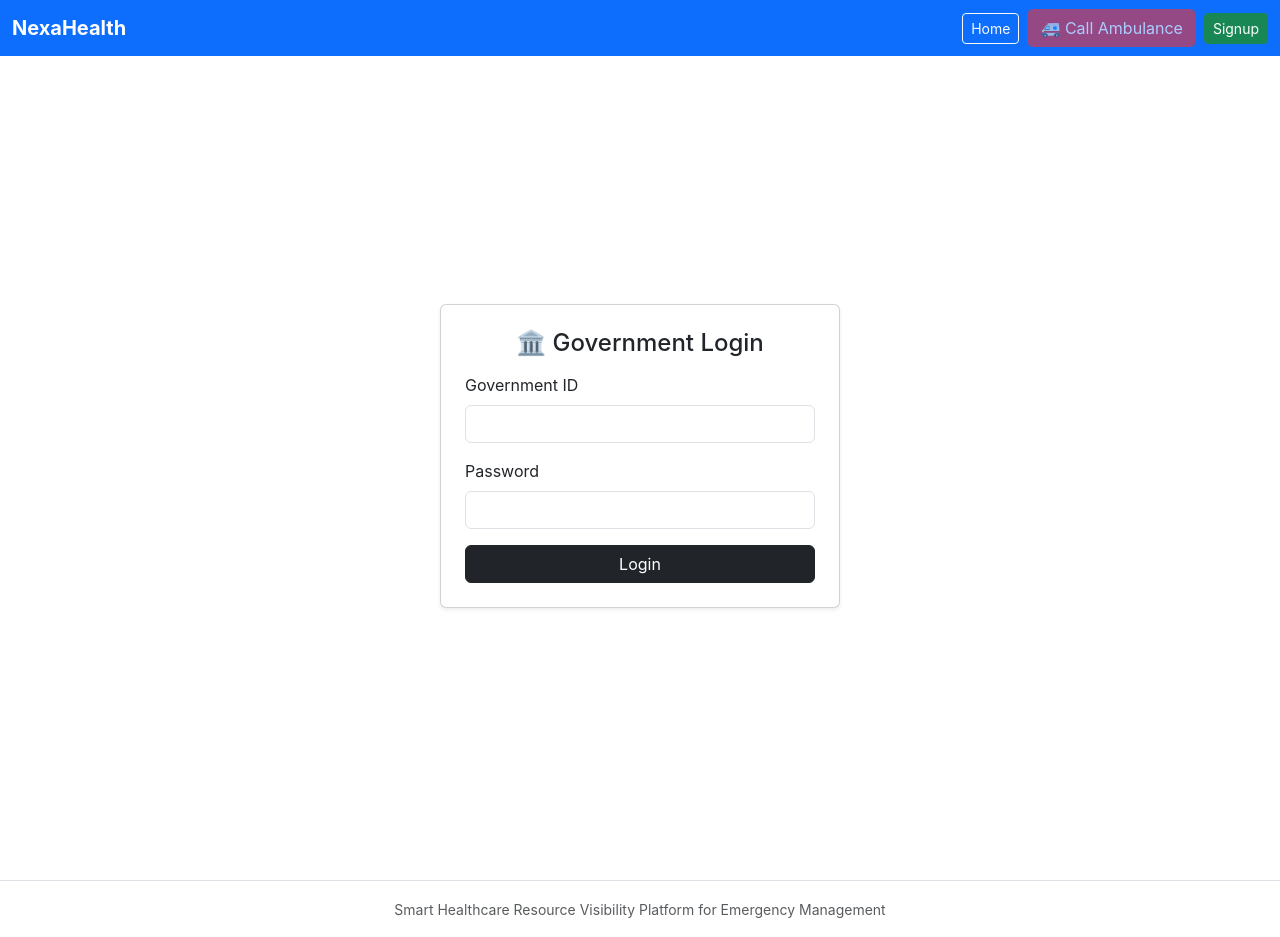
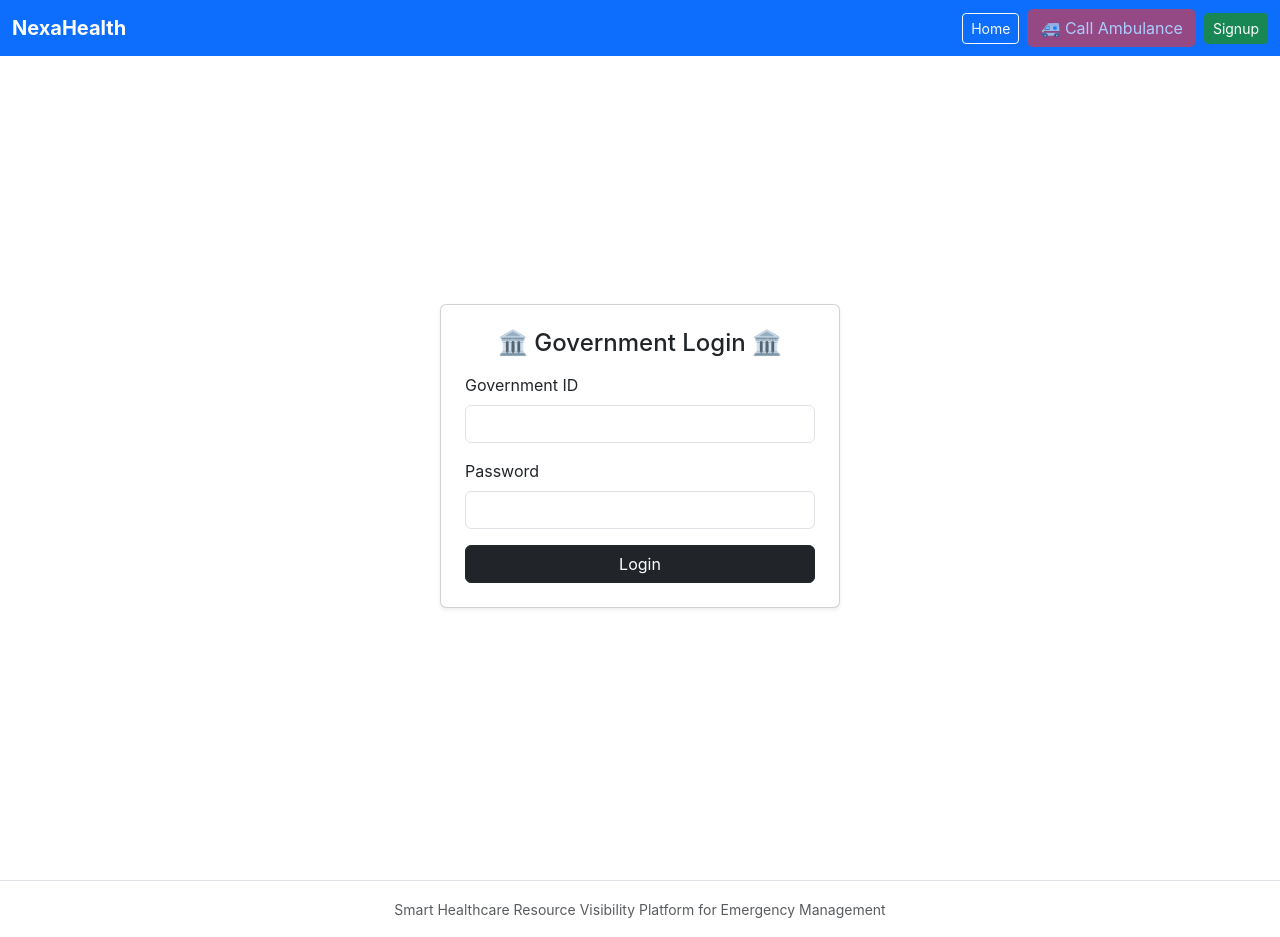
Before and after one commit to jamerulhassan/nexahealth, a React (Create React App) app in the folder nexahealth-frontend/: page /govtDashboard/govtLogin in a window 1280 px wide. Built offline with nearby package versions, Linux system fonts and the light colour scheme; no server answers.

Commit message:
Prodction commit second

```diff
--- a/nexahealth-frontend/src/components/login/GovtLogin.js
+++ b/nexahealth-frontend/src/components/login/GovtLogin.js
@@ -37,7 +37,7 @@ const [errMsg, setErrmsg] = useState('');
   return (
     <div className="container d-flex justify-content-center align-items-center min-vh-100">
       <div className="card shadow-sm p-4" style={{ maxWidth: "400px", width: "100%" }}>
-        <h4 className="text-center mb-3">🏛️ Government Login</h4>
+        <h4 className="text-center mb-3">🏛️ Government Login 🏛️</h4>
 
         <form onSubmit={handleSubmit}>
           <div className="mb-3">
--- a/nexahealth-frontend/src/components/login/HospitalLogin.js
+++ b/nexahealth-frontend/src/components/login/HospitalLogin.js
@@ -47,7 +47,7 @@ const HospitalLogin = ({handleLogAndSign, setRegisteredHospital}) => {
   return (
     <div className="container d-flex justify-content-center align-items-center min-vh-100">
       <div className="card shadow-sm p-4" style={{ maxWidth: "400px", width: "100%" }}>
-        <h4 className="text-center mb-3">🏨 Hospital Login</h4>
+        <h4 className="text-center mb-3">🏨 Hospital Login 🏨</h4>
 
         <form onSubmit={handleSubmit}>
           <div className="mb-3">
```
